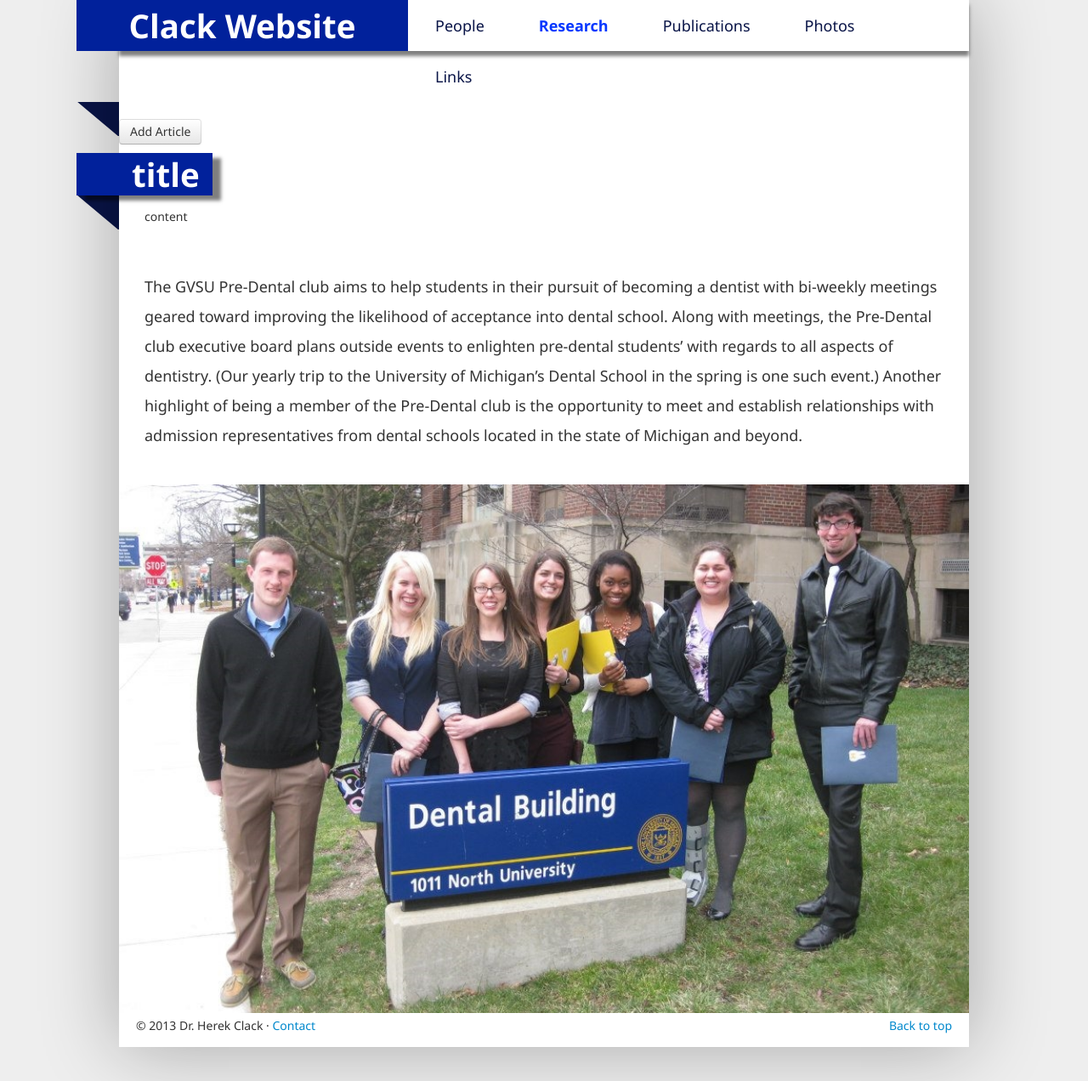
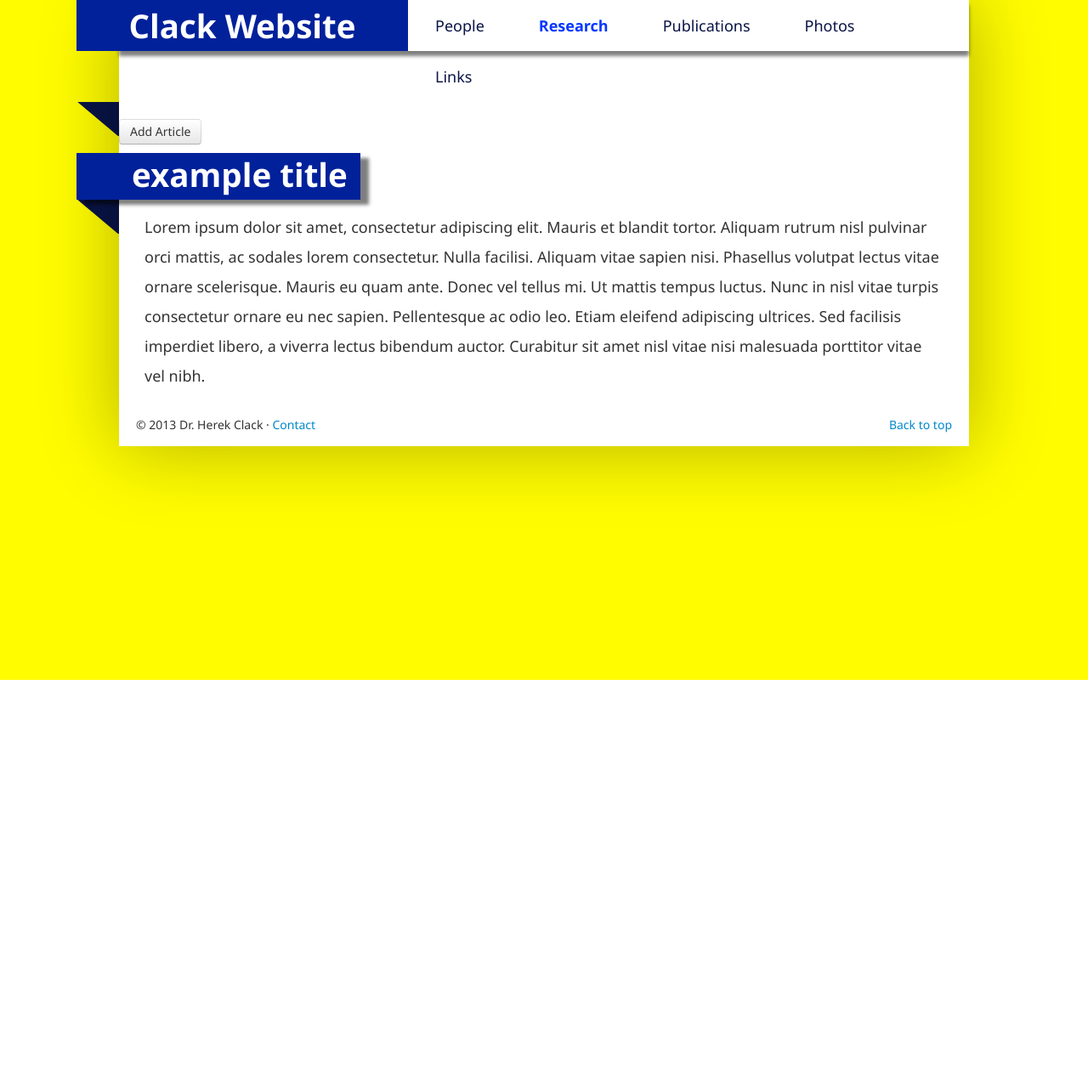
Before and after one commit to csescholars/prof_clack, a PHP site: page /research.php in a window 1280 px wide. Shown: the whole page at 85% size. After the commit the page ends 800 px from the top, so only its background shows below. Run offline with PHP 8.4, Linux system fonts and the light colour scheme; some libraries are stand-ins or nearby versions.

Commit message:
research page frontend done

```diff
--- a/css/style.css
+++ b/css/style.css
@@ -9,7 +9,7 @@
 /* CSS Document */
 body {
 
-	background-color: #EEEEEE;
+	background-color: #FFFC00;
 	font-family: "Segoe UI","Helvetica",Garuda,Arial,sans-serif;
 	font-size: 14px;
     padding-bottom: 40px;
@@ -48,6 +48,8 @@
 	padding: 5px;
 	padding-left: 65px;
 	padding-right: 15px;
+	padding-bottom: 10px;
+
 	margin-bottom: 0px;
 	width: auto;
 	display: table;
@@ -79,4 +81,6 @@
 	padding-left: 30px;
 	padding-right: 30px;
 	padding-bottom: 15px;
+	font-size: 18px;
+	line-height: 35px;
 }
--- a/research.php
+++ b/research.php
@@ -70,7 +70,6 @@
           <div class="modal-body">
             <form class="research_form" method="post">
               Title: &nbsp;&nbsp;&nbsp;<input class="input-taller" type="text" name="title"><br />
-              Image: <input type="file" class="input-taller" type="text" name="image"><br />
               <br />
               <textarea class="ckeditor" type="text" name="paragraph" cols="80" rows="15"></textarea>
             </form>
@@ -80,20 +79,30 @@
           <button class="btn btn-primary research_submit">Submit</button>
           </div>
         </div>
-        <div class="article" table-id="1">
-          <h1 class="header_title">
-            title
+
+<?php
+    $row['title'] = 'example title';
+    $row['content'] = 'Lorem ipsum dolor sit amet, consectetur adipiscing elit. Mauris et blandit tortor. Aliquam rutrum nisl pulvinar orci mattis, ac sodales lorem consectetur. Nulla facilisi. Aliquam vitae sapien nisi. Phasellus volutpat lectus vitae ornare scelerisque. Mauris eu quam ante. Donec vel tellus mi. Ut mattis tempus luctus. Nunc in nisl vitae turpis consectetur ornare eu nec sapien. Pellentesque ac odio leo. Etiam eleifend adipiscing ultrices. Sed facilisis imperdiet libero, a viverra lectus bibendum auctor. Curabitur sit amet nisl vitae nisi malesuada porttitor vitae vel nibh. ';
+
+  //for
+    echo "
+        <div class='article' table-id='1'>
+          <h1 class='header_title'>
+    ";
+    echo $row['title'];
+    echo "
           </h1>
-          <div class="header_diag">
+          <div class='header_diag'>
           </div>
           <p>
-            content
+    ";
+    echo $row['content'];
+    echo "
           </p>
         </div>
-        <p class='info'>
-          The GVSU Pre-Dental club aims to help students in their pursuit of becoming a dentist with bi-weekly meetings geared toward improving the likelihood of acceptance into dental school. Along with meetings, the Pre-Dental club executive board plans outside events to enlighten pre-dental students’ with regards to all aspects of dentistry. (Our yearly trip to the University of Michigan’s Dental School in the spring is one such event.) Another highlight of being a member of the Pre-Dental club is the opportunity to meet and establish relationships with admission representatives from dental schools located in the state of Michigan and beyond.
-        </p>
-        <img class='about_img' src="images/uofm_visit.jpg" />
+    ";
+
+?>
       </div>
 
 
```
